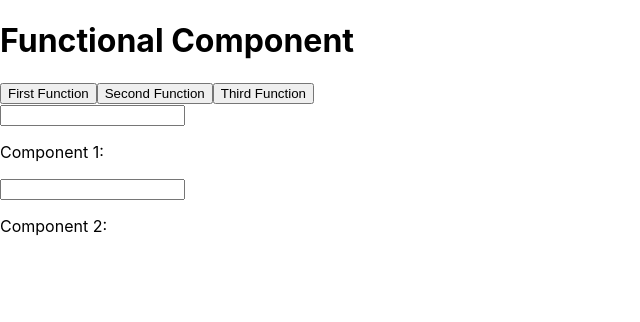
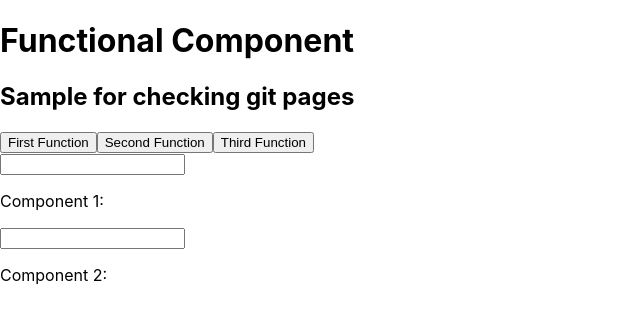
Before and after one commit to jayanth-999/my-react-app, a React (Create React App) app: page / in a window 1280 px wide. Shown: the top 322 px of the page, without its empty margins (0-640 px from the left). Built offline with nearby package versions, Linux system fonts and the light colour scheme.

Commit message:
Update SampleComponent.jsx

```diff
--- a/src/components/SampleComponent.jsx
+++ b/src/components/SampleComponent.jsx
@@ -17,6 +17,7 @@ const SampleComponent = () => {
   return (
     <div>
       <h1>Functional Component</h1>
+      <h2>Sample for checking git pages</h2>
       <button onClick={firstFunction}>First Function</button>
       <button onClick={secondFunction}>Second Function</button>
       <button onClick={thirdFunction}>Third Function</button>
```
